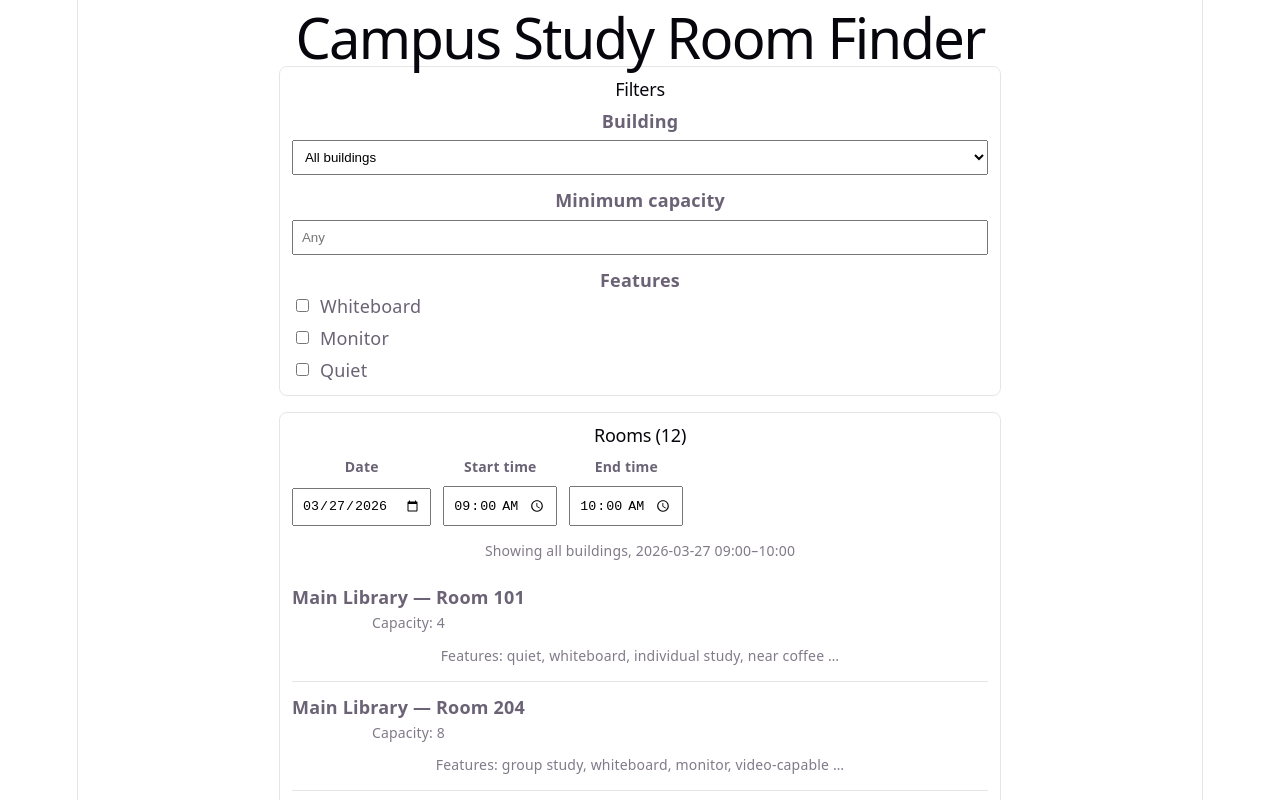
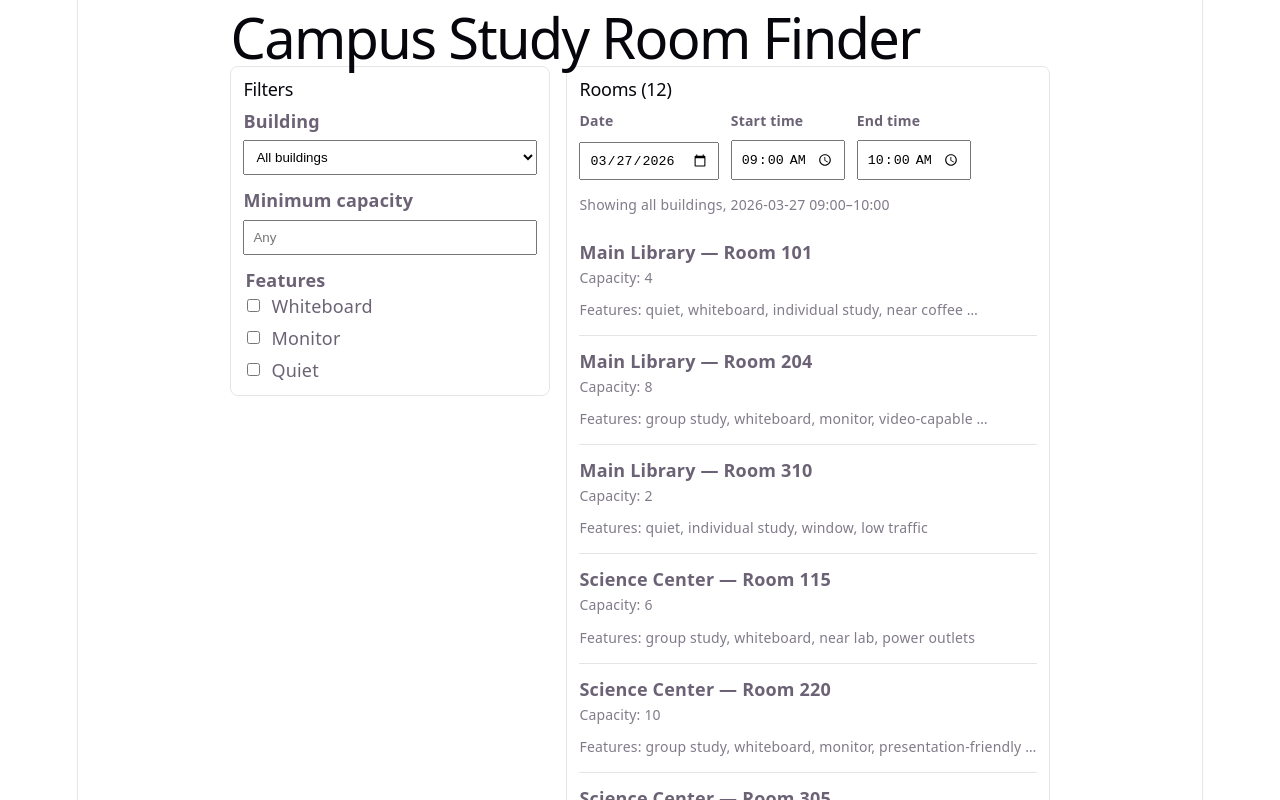
Before and after one commit to pgowin/Campus-Study-Rooms, a React (Vite) app: page / in a window 1280 px wide. Shown: the top 800 px of the page. Built offline with nearby package versions, Linux system fonts and the light colour scheme.

Commit message:
seperated the filters collum from the main list

```diff
--- a/src/App.css
+++ b/src/App.css
@@ -1,184 +1,55 @@
-.counter {
-  font-size: 16px;
-  padding: 5px 10px;
-  border-radius: 5px;
-  color: var(--accent);
-  background: var(--accent-bg);
-  border: 2px solid transparent;
-  transition: border-color 0.3s;
-  margin-bottom: 24px;
-
-  &:hover {
-    border-color: var(--accent-border);
-  }
-  &:focus-visible {
-    outline: 2px solid var(--accent);
-    outline-offset: 2px;
-  }
+.appPage {
+	padding: 16px;
+	max-width: 1100px;
+	margin: 0 auto;
+	text-align: left;
 }
 
-.hero {
-  position: relative;
-
-  .base,
-  .framework,
-  .vite {
-    inset-inline: 0;
-    margin: 0 auto;
-  }
-
-  .base {
-    width: 170px;
-    position: relative;
-    z-index: 0;
-  }
-
-  .framework,
-  .vite {
-    position: absolute;
-  }
-
-  .framework {
-    z-index: 1;
-    top: 34px;
-    height: 28px;
-    transform: perspective(2000px) rotateZ(300deg) rotateX(44deg) rotateY(39deg)
-      scale(1.4);
-  }
-
-  .vite {
-    z-index: 0;
-    top: 107px;
-    height: 26px;
-    width: auto;
-    transform: perspective(2000px) rotateZ(300deg) rotateX(40deg) rotateY(39deg)
-      scale(0.8);
-  }
+.appHeader {
+	padding: 8px 0 16px;
 }
 
-#center {
-  display: flex;
-  flex-direction: column;
-  gap: 25px;
-  place-content: center;
-  place-items: center;
-  flex-grow: 1;
-
-  @media (max-width: 1024px) {
-    padding: 32px 20px 24px;
-    gap: 18px;
-  }
+.appMain {
+	display: grid;
+	gap: 16px;
+	align-items: start;
+	grid-template-columns: 1fr;
 }
 
-#next-steps {
-  display: flex;
-  border-top: 1px solid var(--border);
-  text-align: left;
-
-  & > div {
-    flex: 1 1 0;
-    padding: 32px;
-    @media (max-width: 1024px) {
-      padding: 24px 20px;
-    }
-  }
-
-  .icon {
-    margin-bottom: 16px;
-    width: 22px;
-    height: 22px;
-  }
-
-  @media (max-width: 1024px) {
-    flex-direction: column;
-    text-align: center;
-  }
+@media (min-width: 900px) {
+	.appMain {
+		grid-template-columns: 320px 1fr;
+	}
 }
 
-#docs {
-  border-right: 1px solid var(--border);
-
-  @media (max-width: 1024px) {
-    border-right: none;
-    border-bottom: 1px solid var(--border);
-  }
+.appPanel {
+	border: 1px solid rgba(0, 0, 0, 0.1);
+	border-radius: 8px;
+	padding: 12px;
 }
 
-#next-steps ul {
-  list-style: none;
-  padding: 0;
-  display: flex;
-  gap: 8px;
-  margin: 32px 0 0;
-
-  .logo {
-    height: 18px;
-  }
-
-  a {
-    color: var(--text-h);
-    font-size: 16px;
-    border-radius: 6px;
-    background: var(--social-bg);
-    display: flex;
-    padding: 6px 12px;
-    align-items: center;
-    gap: 8px;
-    text-decoration: none;
-    transition: box-shadow 0.3s;
-
-    &:hover {
-      box-shadow: var(--shadow);
-    }
-    .button-icon {
-      height: 18px;
-      width: 18px;
-    }
-  }
-
-  @media (max-width: 1024px) {
-    margin-top: 20px;
-    flex-wrap: wrap;
-    justify-content: center;
-
-    li {
-      flex: 1 1 calc(50% - 8px);
-    }
-
-    a {
-      width: 100%;
-      justify-content: center;
-      box-sizing: border-box;
-    }
-  }
+.panelTitle {
+	margin-top: 0;
+	font-size: 18px;
 }
 
-#spacer {
-  height: 88px;
-  border-top: 1px solid var(--border);
-  @media (max-width: 1024px) {
-    height: 48px;
-  }
+.timeRow {
+	display: flex;
+	gap: 12px;
+	flex-wrap: wrap;
+	margin-bottom: 12px;
 }
 
-.ticks {
-  position: relative;
-  width: 100%;
+.inputGroup {
+	display: grid;
+	gap: 6px;
+}
 
-  &::before,
-  &::after {
-    content: '';
-    position: absolute;
-    top: -4.5px;
-    border: 5px solid transparent;
-  }
+.label {
+	font-weight: 600;
+	font-size: 14px;
+}
 
-  &::before {
-    left: 0;
-    border-left-color: var(--border);
-  }
-  &::after {
-    right: 0;
-    border-right-color: var(--border);
-  }
+.input {
+	padding: 8px;
 }
--- a/src/App.tsx
+++ b/src/App.tsx
@@ -2,6 +2,7 @@ import { useEffect, useMemo, useState } from "react";
 import { RoomFilters } from "./RoomFilters";
 import type { ActiveFilters } from "./RoomFilters";
 import { STUDY_ROOMS, type StudyRoom } from "./rooms";
+import "./App.css";
 
 function toMinutes(time: string): number | null {
 	// Expects "HH:MM" (24h). Returns minutes since midnight.
@@ -150,28 +151,14 @@ function App() {
 	}, [activeFilters, selectedDate, startTime, endTime]);
 
 	return (
-		<div style={{ padding: 16, maxWidth: 1100, margin: "0 auto" }}>
-			<header style={{ padding: "8px 0 16px" }}>
+		<div className="appPage">
+			<header className="appHeader">
 				<h1 style={{ margin: 0 }}>Campus Study Room Finder</h1>
 			</header>
 
-			<main
-				style={{
-					display: "flex",
-					gap: 16,
-					alignItems: "flex-start",
-					flexWrap: "wrap",
-				}}
-			>
-				<aside
-					style={{
-						flex: "1 1 280px",
-						border: "1px solid rgba(0,0,0,0.1)",
-						borderRadius: 8,
-						padding: 12,
-					}}
-				>
-					<h2 style={{ marginTop: 0, fontSize: 18 }}>Filters</h2>
+			<main className="appMain">
+				<aside className="appPanel">
+					<h2 className="panelTitle">Filters</h2>
 					<RoomFilters
 						allRooms={STUDY_ROOMS}
 						onFilterChange={(_nextFilteredRooms, nextActiveFilters) => {
@@ -180,20 +167,11 @@ function App() {
 					/>
 				</aside>
 
-				<section
-					style={{
-						flex: "2 1 520px",
-						border: "1px solid rgba(0,0,0,0.1)",
-						borderRadius: 8,
-						padding: 12,
-					}}
-				>
-					<h2 style={{ marginTop: 0, fontSize: 18 }}>
-						Rooms ({filteredRooms.length})
-					</h2>
-					<div style={{ display: "flex", gap: 12, flexWrap: "wrap", marginBottom: 12 }}>
-						<div style={{ display: "grid", gap: 6 }}>
-							<label style={{ fontWeight: 600, fontSize: 14 }} htmlFor="date">
+				<section className="appPanel">
+					<h2 className="panelTitle">Rooms ({filteredRooms.length})</h2>
+					<div className="timeRow">
+						<div className="inputGroup">
+							<label className="label" htmlFor="date">
 								Date
 							</label>
 							<input
@@ -201,11 +179,11 @@ function App() {
 								type="date"
 								value={selectedDate}
 								onChange={(e) => setSelectedDate(e.target.value)}
-								style={{ padding: 8 }}
+								className="input"
 							/>
 						</div>
-						<div style={{ display: "grid", gap: 6 }}>
-							<label style={{ fontWeight: 600, fontSize: 14 }} htmlFor="startTime">
+						<div className="inputGroup">
+							<label className="label" htmlFor="startTime">
 								Start time
 							</label>
 							<input
@@ -213,11 +191,11 @@ function App() {
 								type="time"
 								value={startTime}
 								onChange={(e) => setStartTime(e.target.value)}
-								style={{ padding: 8 }}
+								className="input"
 							/>
 						</div>
-						<div style={{ display: "grid", gap: 6 }}>
-							<label style={{ fontWeight: 600, fontSize: 14 }} htmlFor="endTime">
+						<div className="inputGroup">
+							<label className="label" htmlFor="endTime">
 								End time
 							</label>
 							<input
@@ -225,7 +203,7 @@ function App() {
 								type="time"
 								value={endTime}
 								onChange={(e) => setEndTime(e.target.value)}
-								style={{ padding: 8 }}
+								className="input"
 							/>
 						</div>
 					</div>
```
Also changed, not shown: src/RoomDetails.tsx (added).
